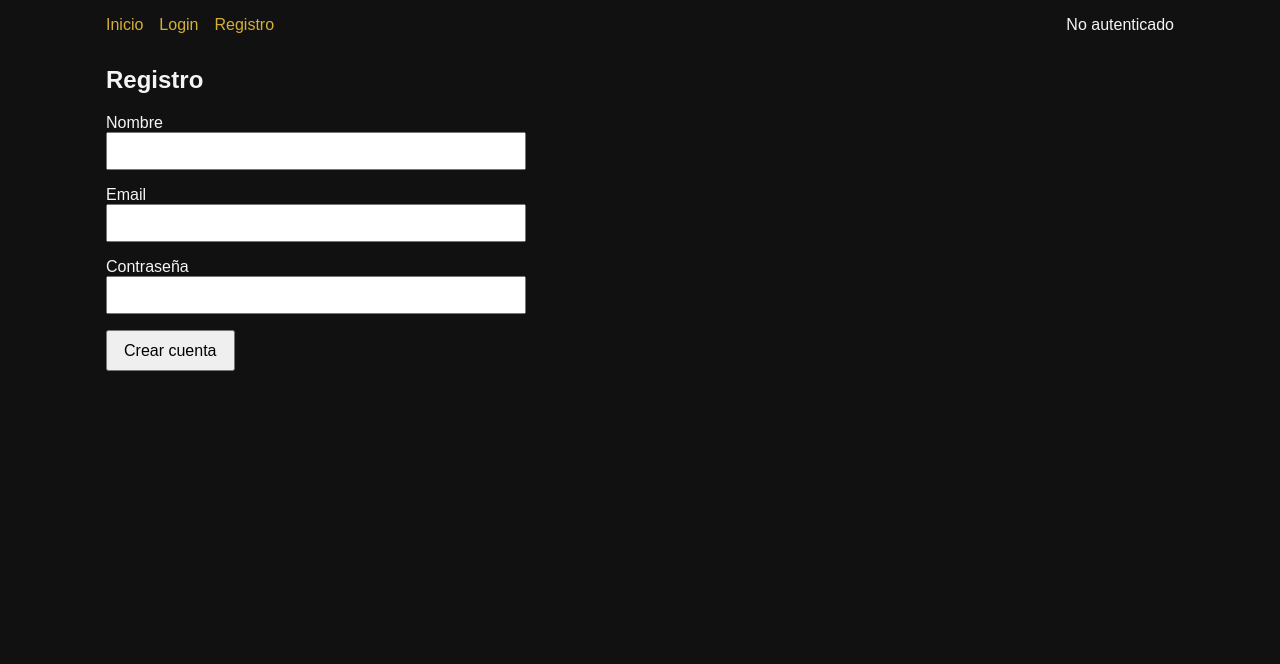
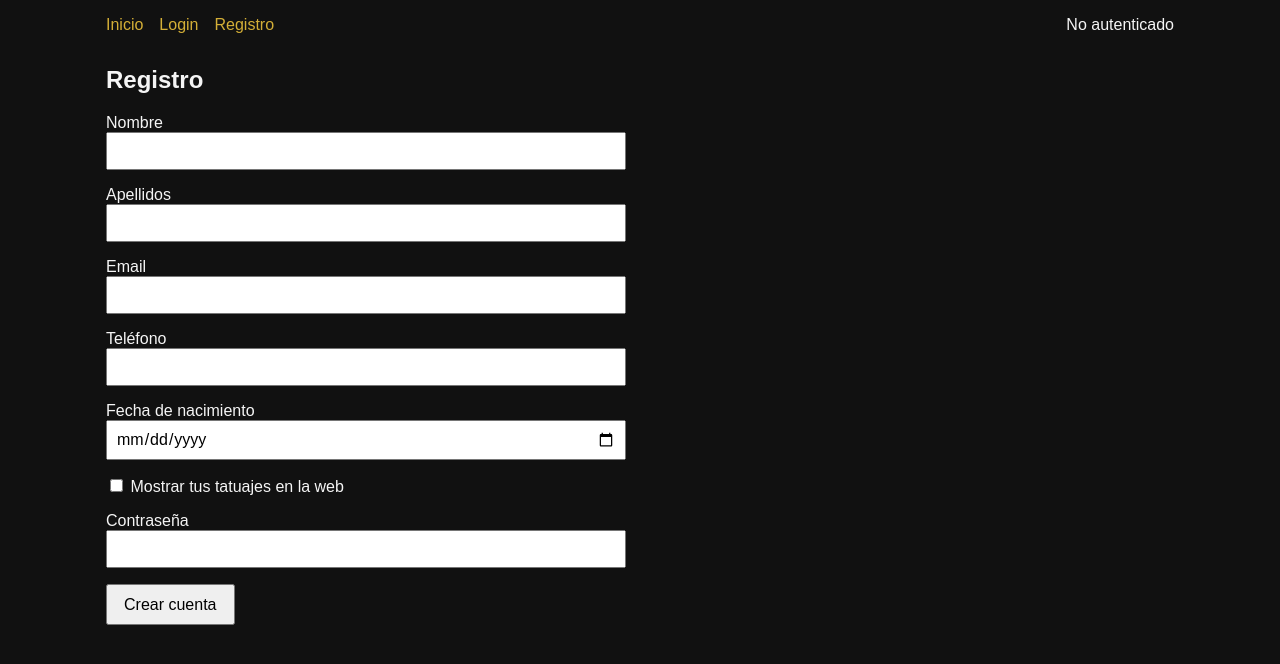
Before and after one commit to Andreeita27/AA2DesarrolloInterfaces, a React (Vite) app in the folder frontend/: page /register in a window 1280 px wide. Shown: the top 664 px of the page. Built offline with nearby package versions, Linux system fonts and the light colour scheme; no server answers.

Commit message:
Corrijo errores en autenticación y en datos que mapeaba el backend

```diff
--- a/frontend/src/components/layout/AppLayout.tsx
+++ b/frontend/src/components/layout/AppLayout.tsx
@@ -46,8 +46,8 @@ export default function AppLayout() {
           {isAuthenticated ? (
             <div style={{ display: 'flex', gap: '1rem', alignItems: 'center' }}>
               <span>
-                {/* Muestra nombre y rol del usuario autenticado */}
-                {user?.name} ({user?.role})
+                {/* Muestra email y rol del usuario autenticado */}
+                {user?.email} ({user?.role})
               </span>
 
               {/* Botón para cerrar sesión */}
--- a/frontend/src/contexts/AuthContext.tsx
+++ b/frontend/src/contexts/AuthContext.tsx
@@ -59,26 +59,39 @@ export function AuthProvider({ children }: { children: ReactNode }) {
     const login = async (credentials: LoginRequest): Promise<AuthUser> => {
         const response = await authService.login(credentials);
 
+        // Transformala respuesta del backend al formato que usa el contexto
+        const authUser: AuthUser = {
+            email: credentials.email,
+            role: response.role,
+            clientId: response.clientId,
+        };
+
         setToken(response.token);
-        setUser(response.user);
+        setUser(authUser);
 
         localStorage.setItem(TOKEN_KEY, response.token);
-        localStorage.setItem(USER_KEY, JSON.stringify(response.user));
+        localStorage.setItem(USER_KEY, JSON.stringify(authUser));
 
-        return response.user;
+        return authUser;
     };
 
     // Funcion para registrar un usuario, también deja la sesion iniciada automaticamente
     const register = async (data: RegisterRequest): Promise<AuthUser> => {
         const response = await authService.register(data);
 
+        const authUser: AuthUser = {
+            email: data.email,
+            role: response.role,
+            clientId: response.clientId,
+        };
+
         setToken(response.token);
-        setUser(response.user);
+        setUser(authUser);
 
         localStorage.setItem(TOKEN_KEY, response.token);
-        localStorage.setItem(USER_KEY, JSON.stringify(response.user));
+        localStorage.setItem(USER_KEY, JSON.stringify(authUser));
 
-        return response.user;
+        return authUser;
     };
 
     const logout = () => {
--- a/frontend/src/pages/LoginPage.tsx
+++ b/frontend/src/pages/LoginPage.tsx
@@ -9,7 +9,7 @@ export default function LoginPage() {
     const location = useLocation();
 
     // Estado local del formulario
-    // Es local porque solo se usa en este componente
+    // Es local porque solo se usa en este componente, no hace falta contexto
     const [email, setEmail] = useState('');
     const [password, setPassword] = useState('');
 
--- a/frontend/src/pages/RegisterPage.tsx
+++ b/frontend/src/pages/RegisterPage.tsx
@@ -9,8 +9,12 @@ export default function RegisterPage() {
 
     // Estado local del formulario de registro
     const [formData, setFormData] = useState({
-        name: '',
+        clientName: '',
+        clientSurname: '',
         email: '',
+        phone: '',
+        birthDate: '',
+        showPhoto: false,
         password: '',
     });
 
@@ -19,7 +23,7 @@ export default function RegisterPage() {
     const [isSubmitting, setIsSubmitting] = useState(false);
 
     // Función reutilizable para actualizar cualquier campo del formulario
-    const handleChange = (field: 'name' | 'email' | 'password', value: string) => {
+    const handleChange = (field: 'clientName' | 'clientSurname' | 'email' | 'phone' | 'birthDate' | 'password', value: string) => {
         setFormData((previous) => ({
             ...previous,
             [field]: value,
@@ -52,17 +56,31 @@ export default function RegisterPage() {
     };
 
     return (
-        <section style={{ maxWidth: '420px' }}>
+        <section style={{ maxWidth: '520px' }}>
             <h2>Registro</h2>
 
             <form onSubmit={handleSubmit}>
                 <div style={{ marginBottom: '1rem' }}>
-                    <label htmlFor="name">Nombre</label>
+                    <label htmlFor="clientName">Nombre</label>
                     <input
-                        id="name"
+                        id="clientName"
                         type="text"
-                        value={formData.name}
-                        onChange={(event) => handleChange('name', event.target.value)}
+                        value={formData.clientName}
+                        onChange={(event) => handleChange('clientName', event.target.value)}
+                        required
+                        style={{ display: 'block', width: '100%', padding: '0.5rem' }}
+                    />
+                </div>
+
+                <div style={{ marginBottom: '1rem' }}>
+                    <label htmlFor="clientSurname">Apellidos</label>
+                    <input
+                        id="clientSurname"
+                        type="text"
+                        value={formData.clientSurname}
+                        onChange={(event) =>
+                            handleChange('clientSurname', event.target.value)
+                        }
                         required
                         style={{ display: 'block', width: '100%', padding: '0.5rem' }}
                     />
@@ -78,6 +96,45 @@ export default function RegisterPage() {
                         required
                         style={{ display: 'block', width: '100%', padding: '0.5rem' }}
                     />
+                </div>
+
+                <div style={{ marginBottom: '1rem' }}>
+                    <label htmlFor="phone">Teléfono</label>
+                    <input
+                        id="phone"
+                        type="text"
+                        value={formData.phone}
+                        onChange={(event) => handleChange('phone', event.target.value)}
+                        style={{ display: 'block', width: '100%', padding: '0.5rem' }}
+                    />
+                </div>
+
+                <div style={{ marginBottom: '1rem' }}>
+                    <label htmlFor="birthDate">Fecha de nacimiento</label>
+                    <input
+                        id="birthDate"
+                        type="date"
+                        value={formData.birthDate}
+                        onChange={(event) => handleChange('birthDate', event.target.value)}
+                        style={{ display: 'block', width: '100%', padding: '0.5rem' }}
+                    />
+                </div>
+
+                <div style={{ marginBottom: '1rem' }}>
+                    {/* Checkbox sencillo para showPhoto */}
+                    <label>
+                        <input
+                            type="checkbox"
+                            checked={formData.showPhoto}
+                            onChange={(event) =>
+                                setFormData((previous) => ({
+                                    ...previous,
+                                    showPhoto: event.target.checked,
+                                }))
+                            }
+                        />{' '}
+                        Mostrar tus tatuajes en la web
+                    </label>
                 </div>
 
                 <div style={{ marginBottom: '1rem' }}>
--- a/frontend/src/services/authService.ts
+++ b/frontend/src/services/authService.ts
@@ -1,7 +1,7 @@
 // Importo utilidad genérica para hacer peticiones
 import { apiFetch } from './api';
 // Importo los tipos relacionados con autenticación
-import type { AuthResponse, LoginRequest, RegisterRequest, AuthUser, } from '../types/auth';
+import type { AuthResponse, LoginRequest, RegisterRequest, } from '../types/auth';
 
 //Servicio de autenticación
 // Aqui se centralizan las llamadas relacionadas con auth
@@ -20,11 +20,4 @@ export const authService = {
             method: 'POST',
             body: data,
         }),
-
-    // Obtener perfil del usuario autenticado, se necesita token
-    getProfile: (token: string) =>
-        apiFetch<AuthUser>('/auth/me', {
-            method: 'GET',
-            token,
-        }),
 };
```
Also changed, not shown: frontend/src/types/auth.ts (+9 -5 lines).
